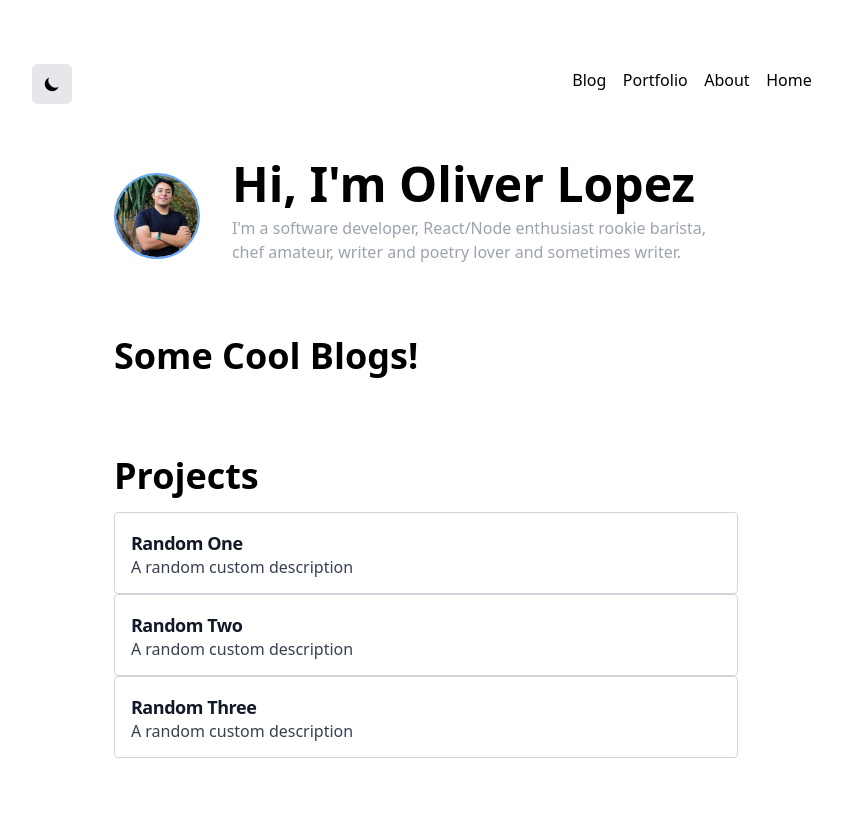
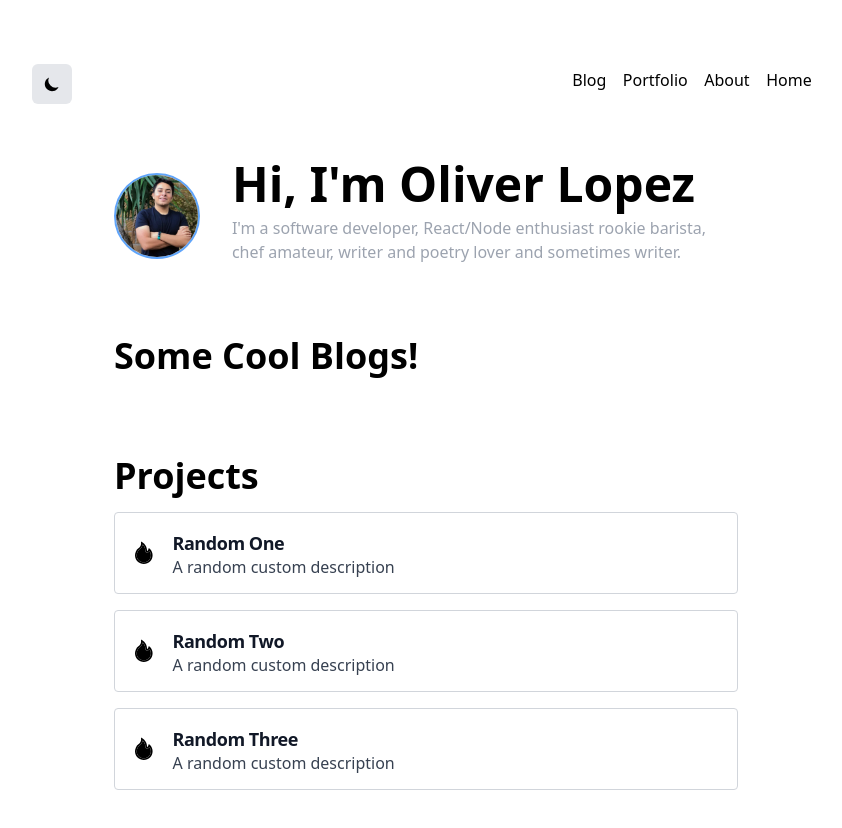
Before and after one commit to oliverloops/oliverloops.com, a Next.js app: page / in a window 1280 px wide. Shown: the top 828 px of the page, without its empty margins (214-1056 px from the left). Before the commit the page ends 800 px from the top, so only its background shows below. Built offline with nearby package versions, Linux system fonts and the light colour scheme.

Commit message:
new layout added

```diff
--- a/components/ProjectCard.js
+++ b/components/ProjectCard.js
@@ -1,20 +1,29 @@
 import { motion } from "framer-motion";
+import { AiTwotoneFire } from "react-icons/ai";
 
 export default function ProjectCard({ title, description, href, icon }) {
   return (
-    <a className="mb-4" href={href}>
+    <div className="mb-4">
+      <a href={href}>
         <motion.div
-        className="flex flex-col items-start hover:shadow-md border border-gray-300 dark:border-gray-700 rounded p-4"
+          className="flex items-center hover:shadow-md border border-gray-300 dark:border-gray-700 rounded p-4"
           whileHover={{ scale: 1.025 }}
           whileTap={{ scale: 0.965 }}
         >
+          <AiTwotoneFire
+            className="dark:text-gray-100"
+            style={{ fontSize: "1.6em" }}
+          />
+          <div className="flex flex-col px-4">
             <h4 className="text-lg font-bold tracking-tight text-gray-900 dark:text-gray-100">
               {title}
             </h4>
             <p className="leading-5 text-gray-700 dark:text-gray-300">
               {description}
             </p>
+          </div>
         </motion.div>
       </a>
+    </div>
   );
 }
```
Lines whose indentation alone changed are shown as unchanged.
